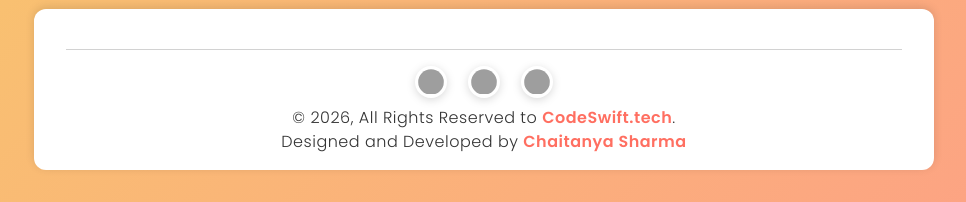
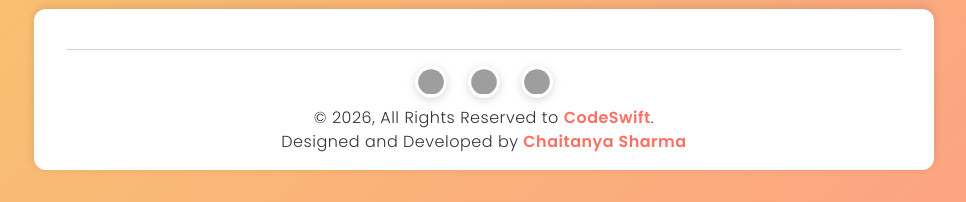
Before and after one commit to CS949/CookSathi, a Flask app: page / in a window 1280 px wide. Shown: the part 617-819 px from the top of the page, without its empty margins (156-1122 px from the left). Run offline with Flask 3, Linux system fonts and the light colour scheme; parts of the project's set-up code (start-up, migrations or seed data) failed here and were passed over; grey boxes are pictures that could not be loaded.

Commit message:
Update footer link to new CodeSwift URL

```diff
--- a/templates/index.html
+++ b/templates/index.html
@@ -333,7 +333,7 @@
       </div>
       <div>
         © 2026, All Rights Reserved to
-        <a href="https://thecodeswift.tech/" target="_blank" class="footer-link">CodeSwift.tech</a>.<br>
+        <a href="https://codeswift.eu.cc/" target="_blank" class="footer-link">CodeSwift</a>.<br>
         Designed and Developed by
         <a href="https://www.linkedin.com/in/cs949/" target="_blank" class="footer-link">Chaitanya Sharma</a>
       </div>
```
